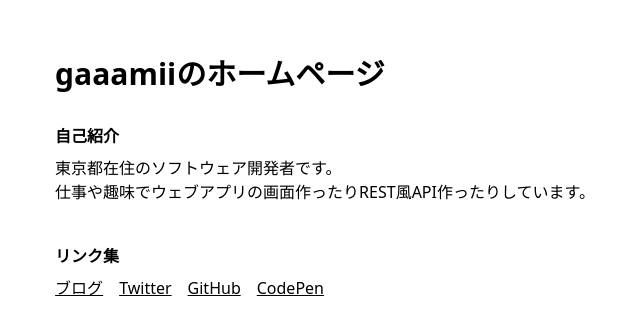
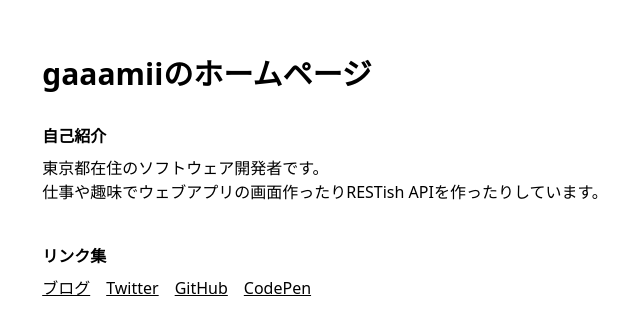
Before and after one commit to gaaamii/gaaamii.jp, a Next.js app: page / in a window 1280 px wide. Shown: the part 222-556 px from the top of the page, without its empty margins (315-955 px from the left). Built offline with nearby package versions, Linux system fonts and the light colour scheme.

Commit message:
Update index.js

```diff
--- a/pages/index.js
+++ b/pages/index.js
@@ -15,7 +15,7 @@ export default function Home() {
           <h2 className="font-bold">自己紹介</h2>
           <p className="mt-2">東京都在住のソフトウェア開発者です。</p>
           <p>
-            仕事や趣味でウェブアプリの画面作ったりREST風API作ったりしています。
+            仕事や趣味でウェブアプリの画面作ったりRESTish APIを作ったりしています。
           </p>
         </section>
         <section className="mt-10">
```
